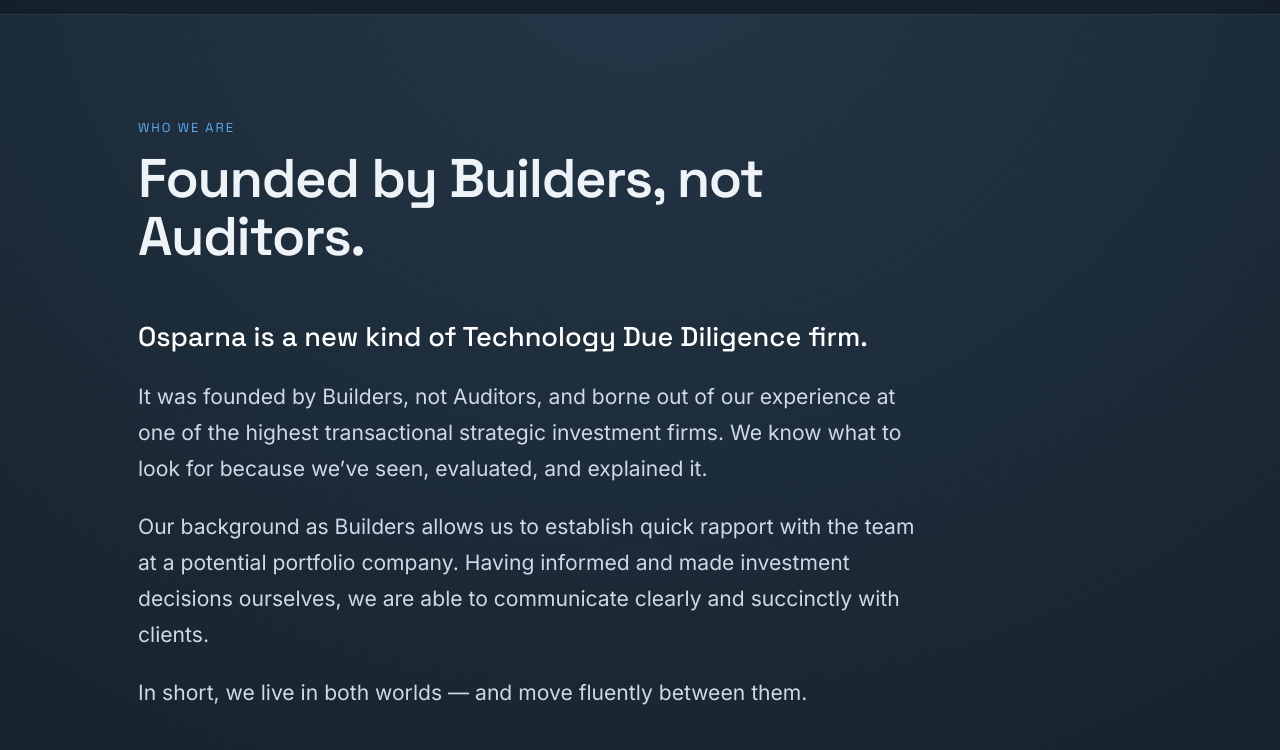
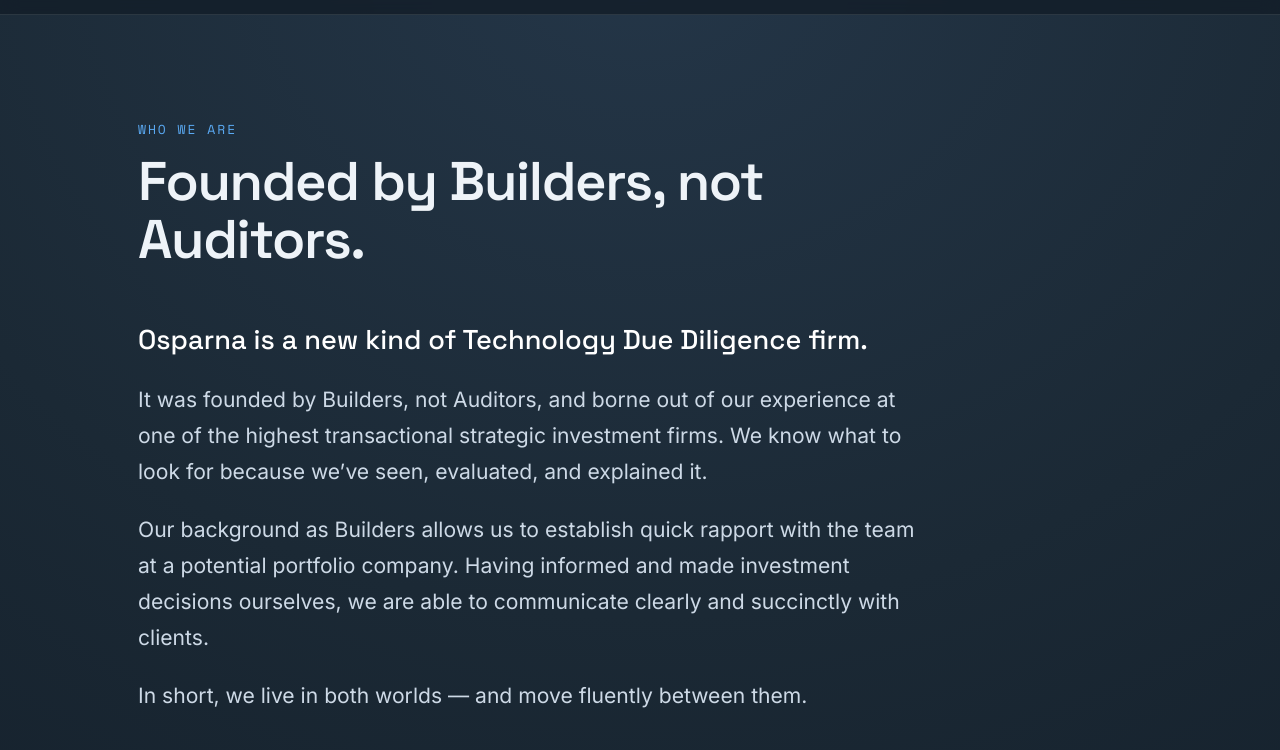
Before and after one commit to Osparna/coming_soon, a website: page about.html in a window 1280 px wide. Shown: the part 50-800 px from the top of the page. Drawn offline with nearby package versions, Linux system fonts and the light colour scheme.

Commit message:
update fix font

```diff
--- a/about.html
+++ b/about.html
@@ -37,7 +37,7 @@
 
 <link rel="preconnect" href="https://fonts.googleapis.com">
 <link rel="preconnect" href="https://fonts.gstatic.com" crossorigin>
-<link href="https://fonts.googleapis.com/css2?family=Inter:wght@400;500&family=Space+Grotesk:wght@400;500;600&display=swap" rel="stylesheet">
+<link href="https://fonts.googleapis.com/css2?family=Inter:wght@400;500&family=Space+Grotesk:wght@400;500;600&family=Space+Mono&display=swap" rel="stylesheet">
 
 <script type="application/ld+json">
 {
@@ -72,7 +72,7 @@
   @media(max-width:680px){.links{gap:14px}.links .ln{display:none}}
   main{flex:1}
   .head .wrap{padding:clamp(56px,9vw,104px) clamp(20px,5vw,48px) 0}
-  .eyebrow{font-family:'Space Grotesk',sans-serif;font-size:13px;letter-spacing:.15em;text-transform:uppercase;color:var(--accent)}
+  .eyebrow{font-family:'Space Mono',monospace;font-size:13px;letter-spacing:.15em;text-transform:uppercase;color:var(--accent)}
   h1{font-family:'Space Grotesk',sans-serif;font-weight:600;font-size:clamp(2.1rem,5.4vw,3.4rem);line-height:1.06;letter-spacing:-.025em;margin-top:14px;max-width:18ch}
   .body .wrap{padding:clamp(34px,5vw,52px) clamp(20px,5vw,48px) clamp(64px,9vw,104px)}
   .body p{max-width:60ch;font-size:clamp(1.1rem,2.1vw,1.32rem);line-height:1.7;color:#cdd9e6}
```
Also changed, not shown: contact.html (+2 -2 lines).
